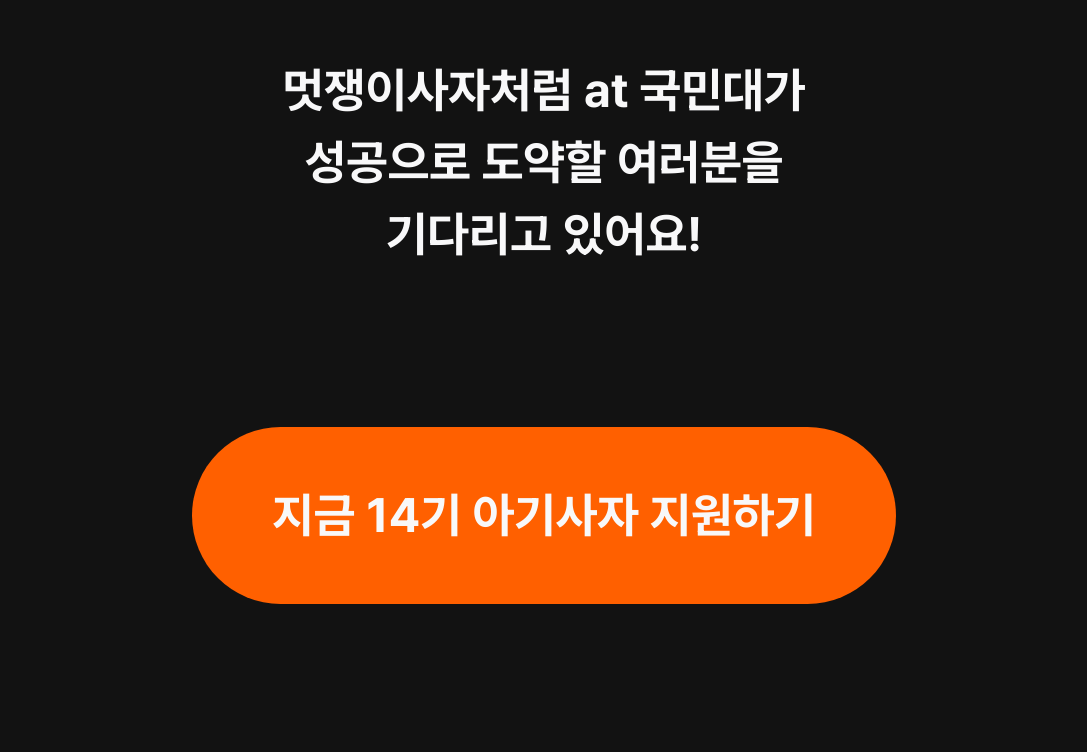
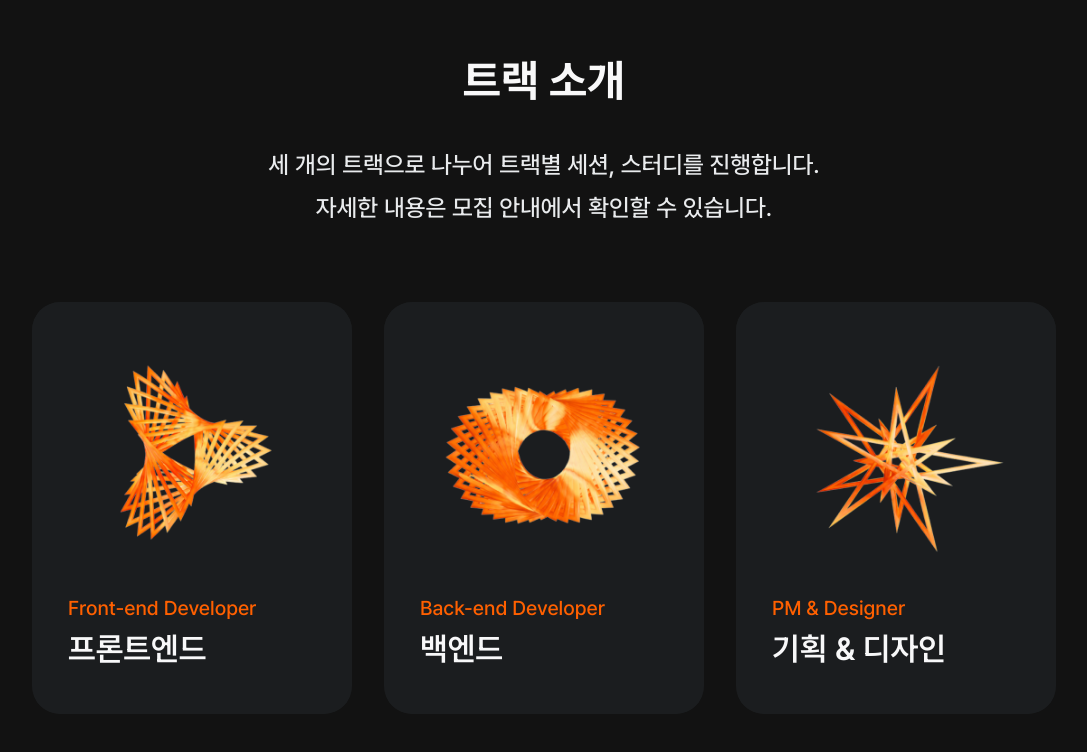
Before and after one commit to LikeLion-at-KMU/14th-Page, a Next.js app: page / in a window 1280 px wide. Shown: the part 3053-3805 px from the top of the page, without its empty margins (96-1183 px from the left). Before the commit the page ends 3657 px from the top, so only its background shows below. Built offline with nearby package versions, Linux system fonts and the light colour scheme.

Commit message:
Fix: 멋사 트랙 소개 카드 수치 조정

```diff
--- /dev/null
+++ b/components/Intro/Tracks.jsx
@@ -0,0 +1,75 @@
+import Link from "next/link";
+
+function TrackCard({ roleEn, roleKo, imageSrc }) {
+  return (
+    <div className="relative overflow-hidden rounded-card bg-surface w-[320px]">
+      <div className="relative aspect-[320/412] w-full">
+        <div className="absolute inset-0 rounded-card bg-[radial-gradient(49.31%_45.79%_at_48.47%_38.48%,rgba(255,119,16,0.20)_4.08%,rgba(255,193,59,0.06)_51.44%,rgba(0,0,0,0)_100%)]" />
+        <div className="absolute inset-0 rounded-card bg-surface" />
+
+        {imageSrc ? (
+          // eslint-disable-next-line @next/next/no-img-element
+          <img
+            src={imageSrc}
+            alt=""
+            draggable={false}
+            className="absolute left-1/2 top-[48px] w-[226px] h-[214px]  -translate-x-1/2 object-contain"
+          />
+        ) : null}
+
+        <div className="absolute left-[36px] right-[36px] top-[294px] flex flex-col gap-2">
+          <p className="text-[20px] font-medium leading-[24px] text-primary">
+            {roleEn}
+          </p>
+          <p className="text-[32px] font-semibold leading-[43px] text-text-strong">
+            {roleKo}
+          </p>
+        </div>
+      </div>
+    </div>
+  );
+}
+
+export default function Tracks() {
+  return (
+    <section className="py-[100px]">
+      <div className="mx-auto flex w-[1144px] flex-col items-center gap-[72px]">
+        <div className="flex w-[563px] flex-col items-center gap-9 text-center">
+          <h2 className="text-[44px] font-bold leading-[53px] text-text-strong">
+            트랙 소개
+          </h2>
+          <p className="text-[24px] font-medium leading-[183%] text-text">
+            세 개의 트랙으로 나누어 트랙별 세션, 스터디를 진행합니다.
+            <br />
+            자세한 내용은 모집 안내에서 확인할 수 있습니다.
+          </p>
+        </div>
+
+        <div className="flex w-full items-center justify-center gap-8">
+          <TrackCard
+            roleEn="Front-end Developer"
+            roleKo="프론트엔드"
+            imageSrc="/track/front.png"
+          />
+          <TrackCard
+            roleEn="Back-end Developer"
+            roleKo="백엔드"
+            imageSrc="/track/back.png"
+          />
+          <TrackCard
+            roleEn="PM & Designer"
+            roleKo="기획 & 디자인"
+            imageSrc="/track/pm.png"
+          />
+        </div>
+
+        <Link
+          href="/recruit"
+          className="inline-flex h-[97px] w-[391px] items-center justify-center rounded-[24px] bg-text px-[48px] py-[32px] text-[28px] font-semibold leading-[33px] text-[var(--g7)]"
+        >
+          세션 커리큘럼 보러 가기 →
+        </Link>
+      </div>
+    </section>
+  );
+}
```
